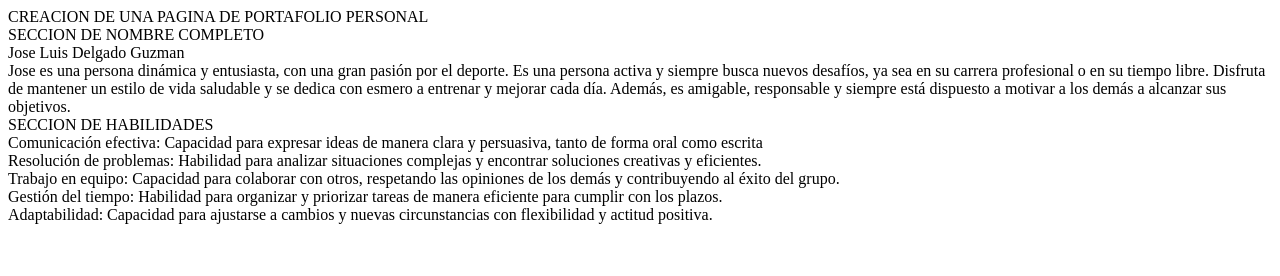
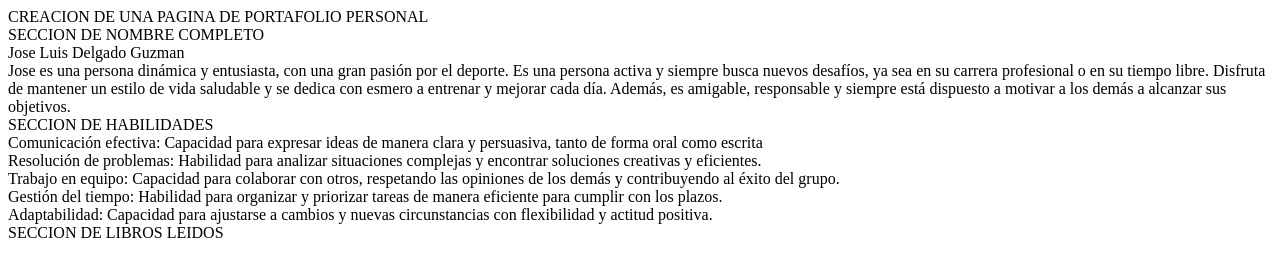
Before and after one commit to joseluisdlgd/punto-rubrica-1, a plain HTML site: page index.html in a window 1280 px wide. Drawn offline with Linux system fonts and the light colour scheme.

Commit message:
eighth commit

```diff
--- a/index.html
+++ b/index.html
@@ -24,5 +24,8 @@
     <div>Gestión del tiempo: Habilidad para organizar y priorizar tareas de manera eficiente para cumplir con los plazos. </div>
 
     <div>Adaptabilidad: Capacidad para ajustarse a cambios y nuevas circunstancias con flexibilidad y actitud positiva.</div>
+
+    <div>SECCION DE LIBROS LEIDOS</div>
+
 </body>
 </html>
```
